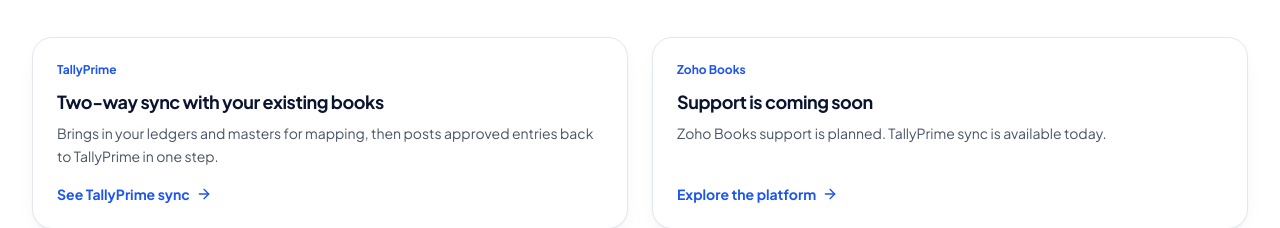
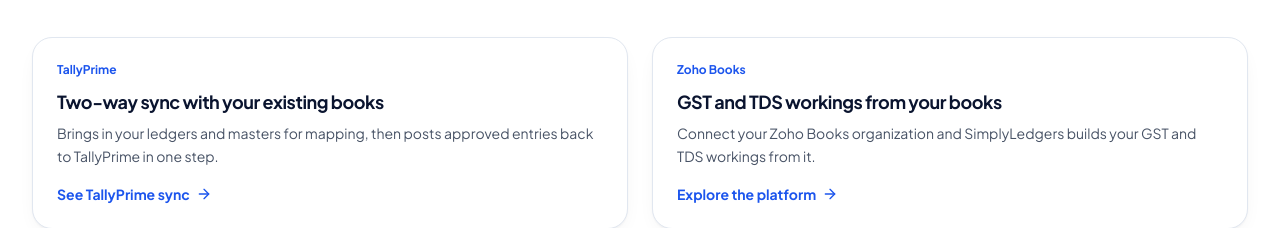
Before and after one commit to simplyledgers/simplyledgers-web, a plain HTML site: page integrations.html in a window 1280 px wide. Shown: the part 878-1106 px from the top of the page. Drawn offline with Linux system fonts and the light colour scheme.

Commit message:
Zoho Books is live: GST and TDS workings, no longer coming soon
Co-Authored-By: Claude Opus 5.5 <noreply@anthropic.com>

```diff
--- a/integrations.html
+++ b/integrations.html
@@ -48,8 +48,8 @@
 </a>
 <a href="platform.html" class="group flex flex-col rounded-2xl border border-border bg-background p-6 shadow-soft transition-all duration-300 hover:-translate-y-1 hover:border-primary/30">
   <span class="text-xs font-bold text-primary">Zoho Books</span>
-  <h3 class="mt-3 text-lg font-bold leading-snug text-foreground">Support is coming soon</h3>
-  <p class="mt-2 flex-1 text-sm leading-relaxed text-muted-foreground">Zoho Books support is planned. TallyPrime sync is available today.</p>
+  <h3 class="mt-3 text-lg font-bold leading-snug text-foreground">GST and TDS workings from your books</h3>
+  <p class="mt-2 flex-1 text-sm leading-relaxed text-muted-foreground">Connect your Zoho Books organization and SimplyLedgers builds your GST and TDS workings from it.</p>
   <span class="mt-4 inline-flex items-center gap-1.5 text-sm font-bold text-primary">Explore the platform <svg xmlns="http://www.w3.org/2000/svg" width="24" height="24" viewBox="0 0 24 24" fill="none" stroke="currentColor" stroke-width="2" stroke-linecap="round" stroke-linejoin="round" class="lucide lucide-arrow-right size-4 transition-transform duration-300 group-hover:translate-x-1" aria-hidden="true"><path d="M5 12h14"></path><path d="m12 5 7 7-7 7"></path></svg></span>
 </a>
     </div>
```
Also changed, not shown: index.html (+1 -1 lines), platform.html (+1 -1 lines).
